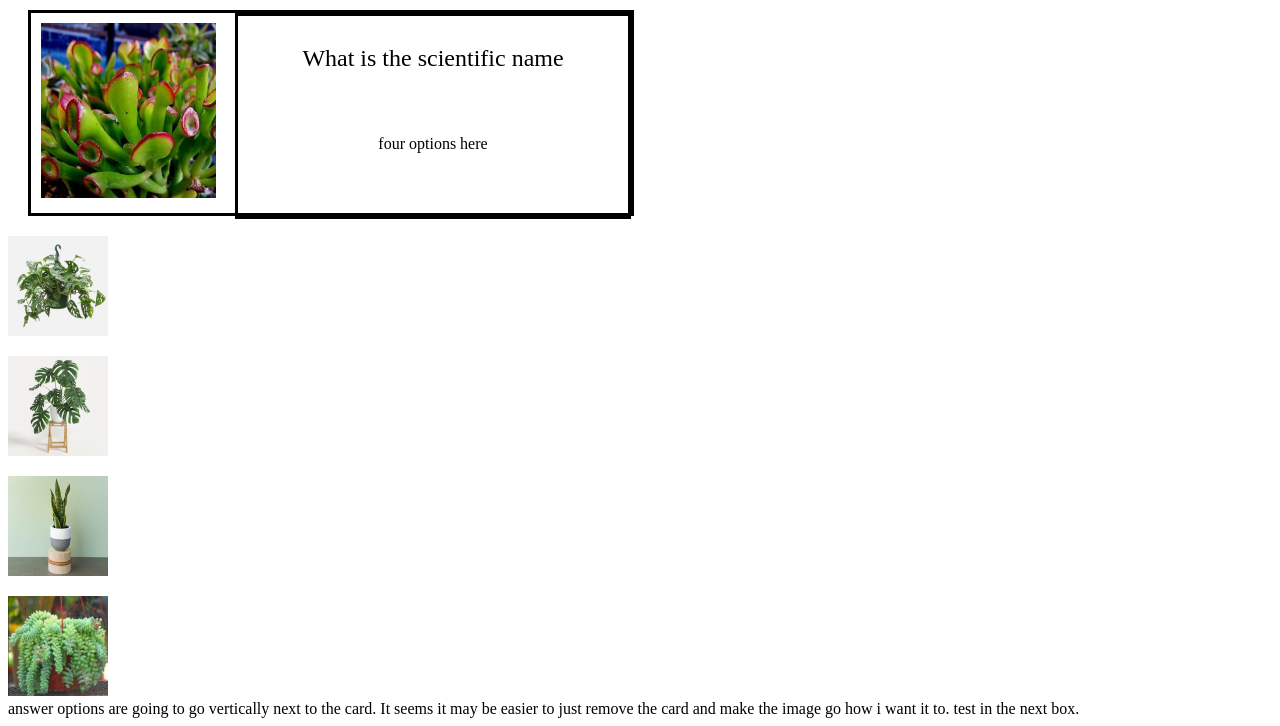
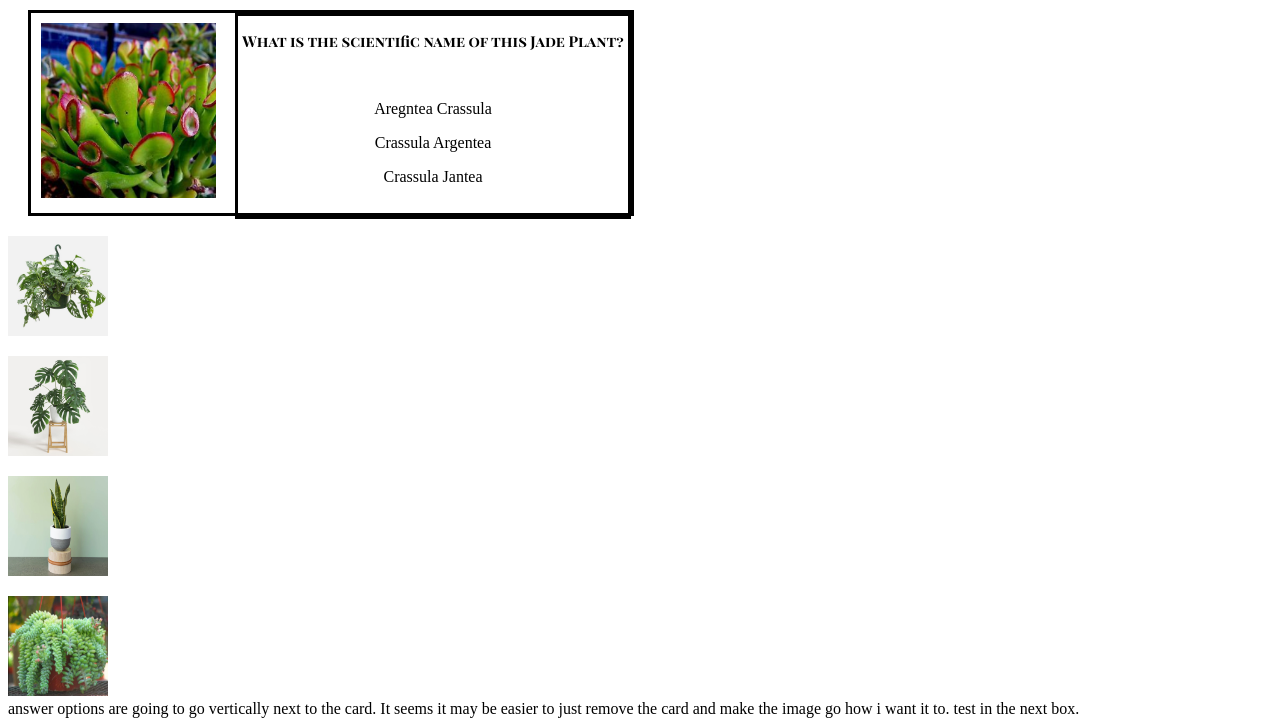
Before and after one commit to Lexxiecole/TriviaGame, a plain HTML site: page Index.html in a window 1280 px wide. Shown: the part 156-882 px from the top of the page. Drawn offline with nearby package versions, Linux system fonts and the light colour scheme; a web font is replaced by a local one.

Commit message:
coming along

```diff
--- a/Index.html
+++ b/Index.html
@@ -6,6 +6,7 @@
     <meta http-equiv="X-UA-Compatible" content="ie=edge">
     <script src="https://code.jquery.com/jquery-3.3.1.slim.min.js" integrity="sha384-q8i/X+965DzO0rT7abK41JStQIAqVgRVzpbzo5smXKp4YfRvH+8abtTE1Pi6jizo" crossorigin="anonymous"></script>
     <script src="https://cdnjs.cloudflare.com/ajax/libs/popper.js/1.14.3/umd/popper.min.js" integrity="sha384-ZMP7rVo3mIykV+2+9J3UJ46jBk0WLaUAdn689aCwoqbBJiSnjAK/l8WvCWPIPm49" crossorigin="anonymous"></script>
+    <link href="https://fonts.googleapis.com/css?family=Monoton|Mr+Dafoe|Norican|Oleo+Script|Playfair+Display+SC:700|Yesteryear" rel="stylesheet">
     <link rel="stylesheet" type="text/css" href="assets/css/style.css">
     <title>PlantTrivia</title>
 </head>
@@ -15,15 +16,20 @@
 
 <div id= "quest1div">
     <div id=q1textbox>
-        <p id= "q1dQuestion">What is the scientific name </p>
+        <p id= "q1dQuestion">What is the scientific name of this Jade Plant? </p>
         <br>
-        <p id= "q1dOptions"> four options here</p>
+        <div id= "q1dOptions">
+            <p id= "q1ans1">Aregntea Crassula</p>
+            <p id= "q1ans2">Crassula Argentea</p>
+            <p id= "q1ans3">Crassula Jantea</p>
+
+
+
+
+        </div>
     </div>
         <img id="crassulaArgentea" src="assets/images/crassulaArgenteaJadePlant.png" alt="Crassula Argentea Jade Plant">
 </div>
-
-
-
 
 
 
--- a/assets/css/practice.css
+++ b/assets/css/practice.css
@@ -29,14 +29,12 @@
 
 #q1dQuestion {
     font-family: 'Playfair Display SC', serif;
-    font-size: 24px;
+    font-size: 20px;
     text-align: center;
-    padding: 5px;
 }
 
 #q1dOptions {
     text-align: center;
-    padding: center;
     font-family: 'Halant', serif;
 }
 
--- a/assets/css/style.css
+++ b/assets/css/style.css
@@ -29,15 +29,14 @@
 
    #q1dQuestion {
        font-family: 'Playfair Display SC', serif;
-       font-size: 24px;
+       font-size: 15px;
        text-align: center;
-       padding: 5px;
    }
 
    #q1dOptions {
        text-align: center;
-       padding: center;
        font-family: 'Halant', serif;
+       div
    }
 
    #crassulaArgentea {
```
